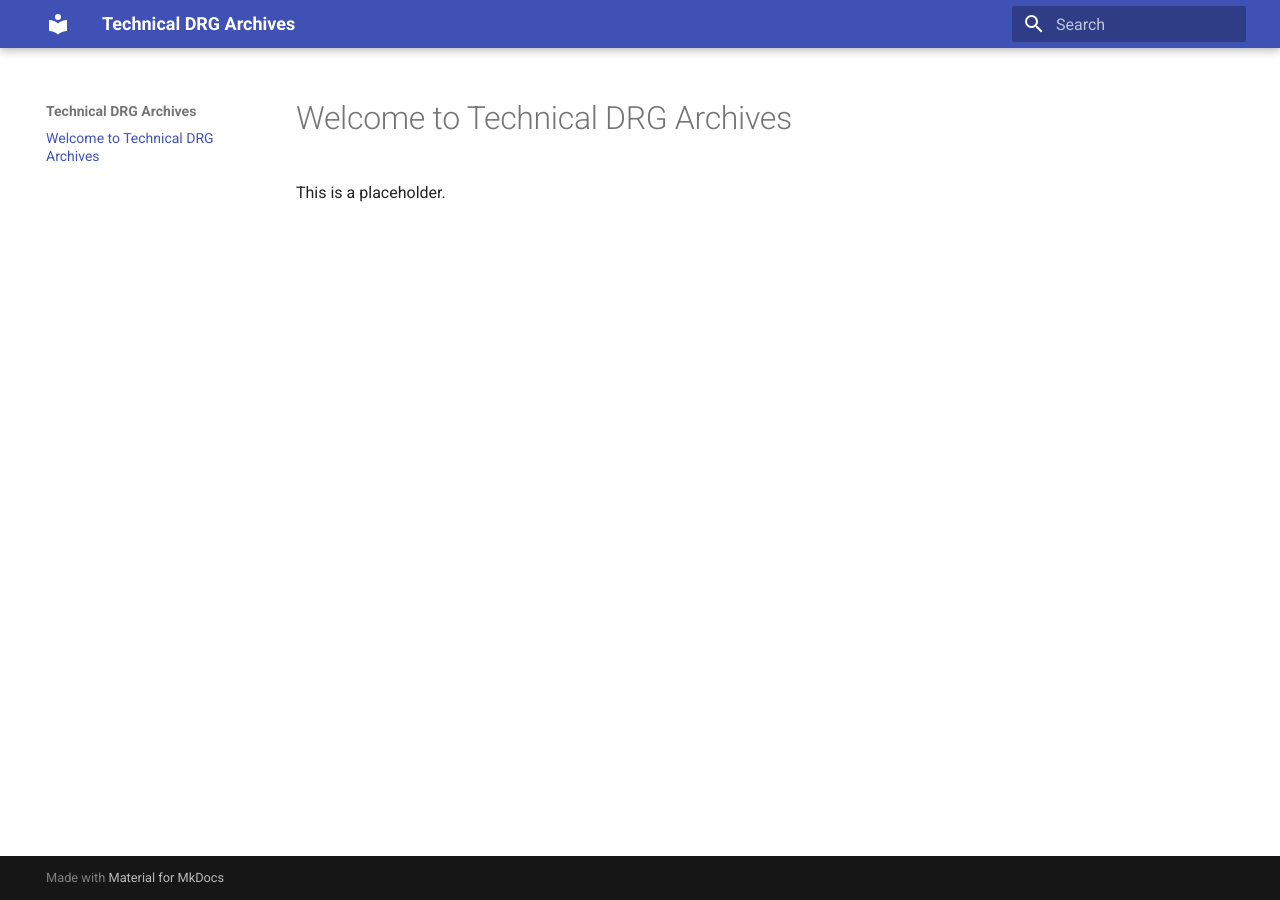
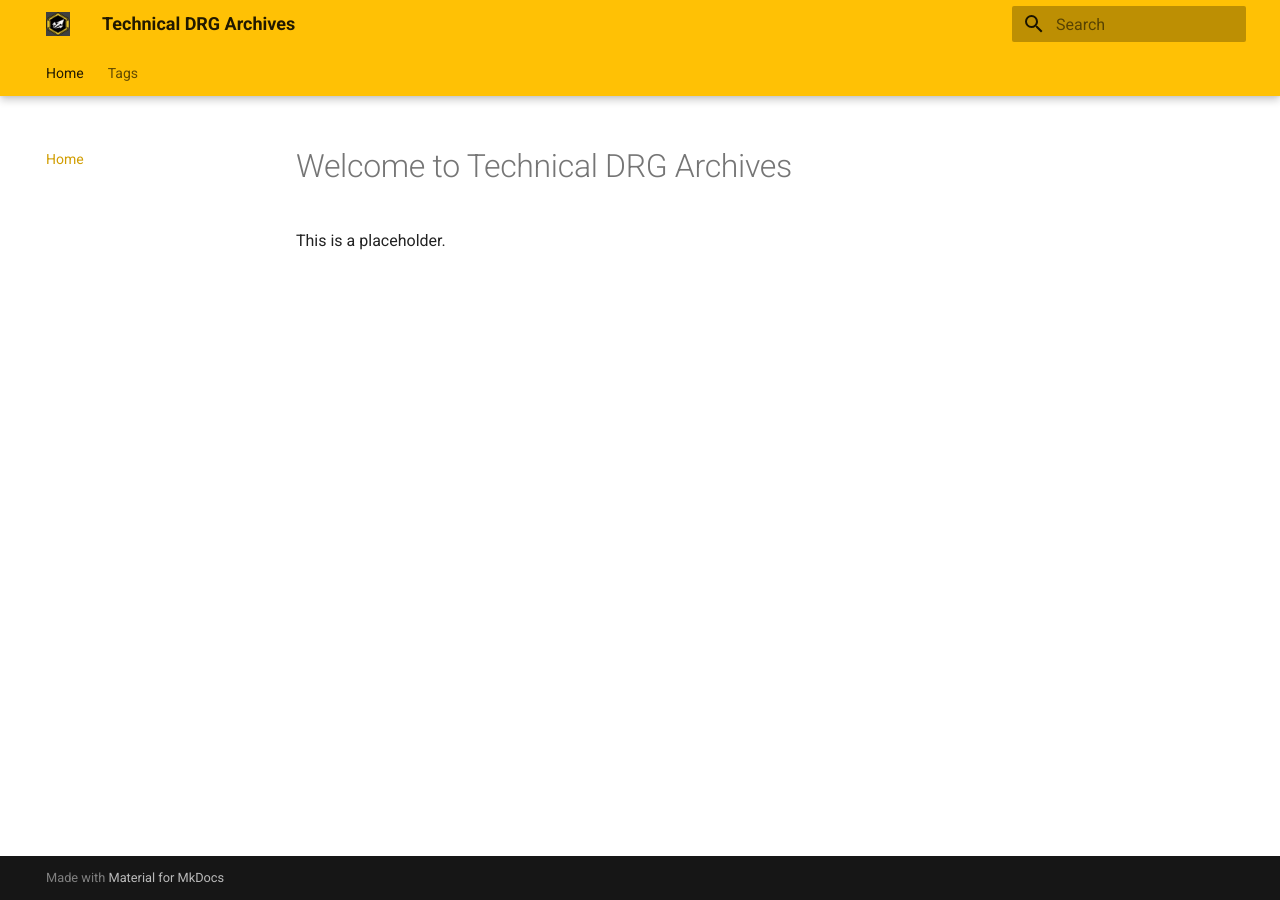
Before and after one commit to Technical-DRG/Technical-DRG-Archives, an MkDocs documentation site: the page built from docs/index.md, in a window 1280 px wide. Built offline with MkDocs 1.6.1 and Material for MkDocs 9.7.7, drawn with Linux system fonts in a browser that asks for light colours.

Commit message:
infra: improve basic mkdocs setup
- Add relevant search and tag plugins
- Add mkdocs-material config
- Add placeholder logo and favicon

```diff
--- a/mkdocs.yml
+++ b/mkdocs.yml
@@ -1,3 +1,25 @@
 site_name: Technical DRG Archives
 theme:
   name: material
+  palette:
+    primary: amber
+    accent: deep purple
+  logo: assets/placeholder-logo.png
+  favicon: assets/placeholder-favicon.png
+  features:
+    - navigation.instant
+    - navigation.tracking
+    - navigation.tabs
+    - navigation.tabs.sticky
+    - navigation.sections
+    - navigation.indexes
+    - navigation.top
+
+plugins:
+  - search
+  - tags:
+      tags_file: tags.md
+
+nav:
+  - Home: index.md
+  - Tags: tags.md
```
Also changed, not shown: docs/tags.md (added, +3 -0 lines), docs/assets/placeholder-favicon.png (added), docs/assets/placeholder-logo.png (added).
